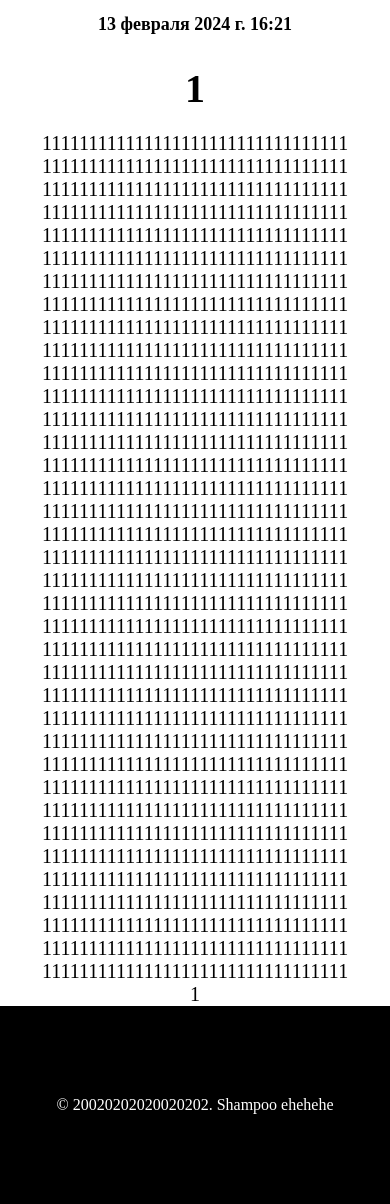
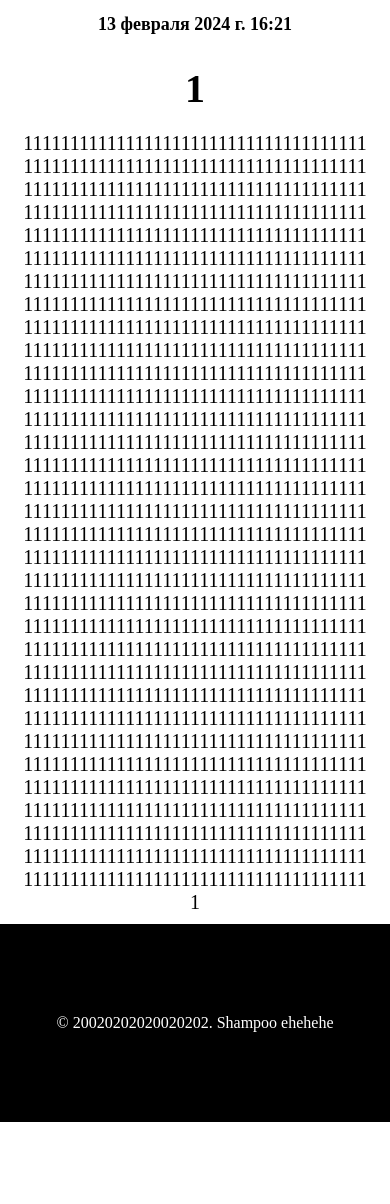
Before and after one commit to teatcda2006/site, a Django app: page /news/detail/1/ in a window 390 px wide; the page is wider, and only the part inside the window is pictured. Shown: the part 719-1923 px from the top of that part. After the commit the page ends 1841 px from the top of that part, so only its background shows below. Run offline with Django 5.2, Linux system fonts and the light colour scheme; data comes from the database, SQL or seed files in the repository.

Commit message:
Update style.css

```diff
--- a/news_app/static/css/style.css
+++ b/news_app/static/css/style.css
@@ -256,6 +256,7 @@
   display: block;
   text-align: center;
   margin-top: 20px;
+  align-items: center;
 }
 
 .img-news-details {
@@ -273,7 +274,6 @@
 .news-text {
   font-size: 20px;
   margin-bottom: 10px;
-  margin: 0 400px;
   font-weight: 400;
   word-wrap: break-word;
 }
@@ -335,7 +335,6 @@
 
   .news-text {
     text-align: center;
-    margin: 0 20px;
   }
 }
 
```
